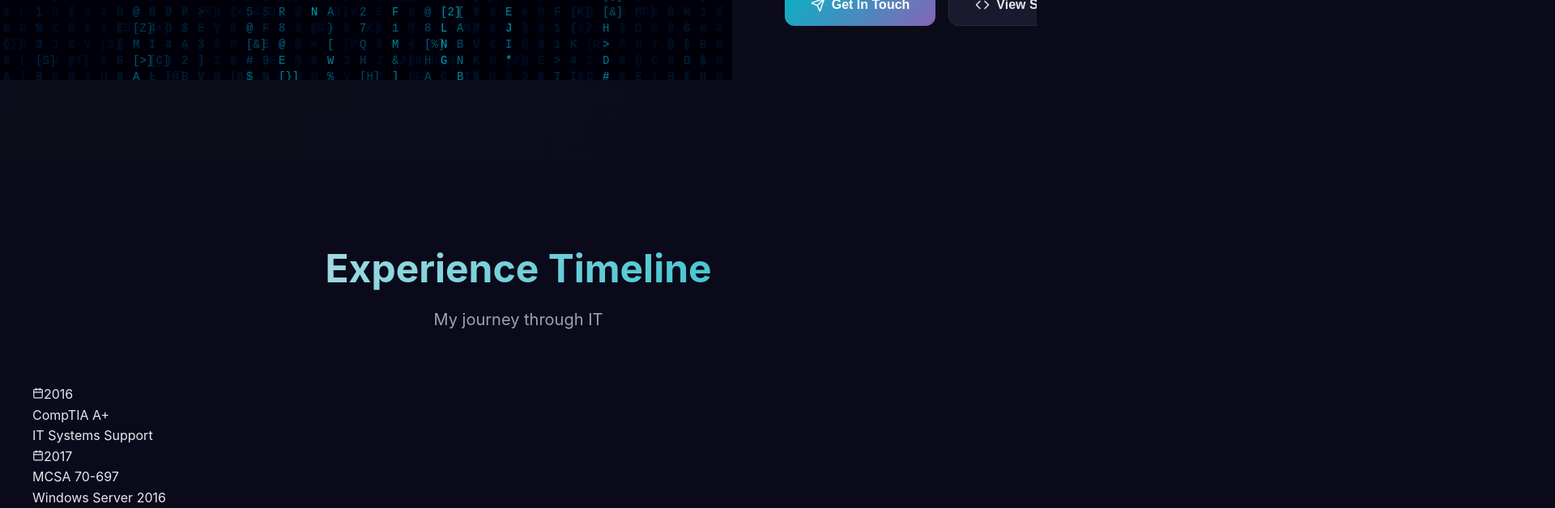
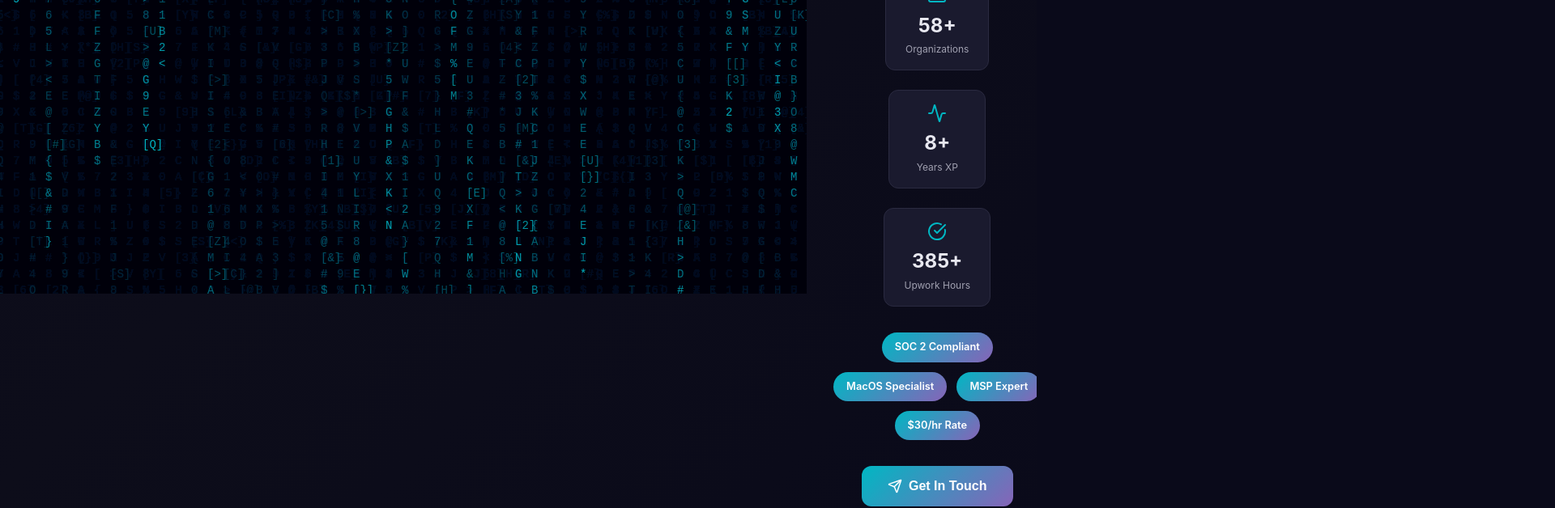
Before and after one commit to customtechrepublic/vite-react-template, a React (Vite) app: page / in a window 1280 px wide. Shown: the part 860-1488 px from the top of the page at 81% size, 1920 px wide, since content can reach past the window. Built offline with nearby package versions, Linux system fonts and the light colour scheme.

Commit message:
3xCV info updated
more stats for the graphs

```diff
--- a/src/react-app/App.css
+++ b/src/react-app/App.css
@@ -193,8 +193,9 @@ main { flex: 1; padding-top: 60px; }
 .hero-content {
 	position: relative;
 	z-index: 1;
-	max-width: 1200px;
+	max-width: 800px;
 	padding: 2rem;
+	margin: 0 auto;
 	display: flex;
 	flex-direction: column;
 	align-items: center;
@@ -243,30 +244,50 @@ main { flex: 1; padding-top: 60px; }
 
 .hero-stats {
 	display: flex;
-	gap: 2rem;
-	margin-bottom: 2.5rem;
+	gap: 1.5rem;
+	margin-bottom: 2rem;
+	flex-wrap: wrap;
+	justify-content: center;
 }
 
 .stat-box {
 	display: flex;
 	flex-direction: column;
 	align-items: center;
-	padding: 1.5rem 2rem;
+	padding: 1rem 1.5rem;
 	background: var(--surface);
 	border: 1px solid var(--border);
-	border-radius: 16px;
+	border-radius: 12px;
 	transition: all 0.3s;
+	min-width: 120px;
 }
 
 .stat-box:hover {
-	transform: translateY(-5px);
+	transform: translateY(-3px);
 	border-color: var(--accent);
-	box-shadow: 0 10px 40px var(--glow-accent);
+	box-shadow: 0 8px 25px var(--glow-accent);
 }
 
-.stat-box svg { color: var(--accent); margin-bottom: 0.5rem; }
-.stat-value { font-size: 2rem; font-weight: 700; color: var(--text); }
-.stat-label { font-size: 0.875rem; color: var(--text-secondary); }
+.stat-box svg { color: var(--accent); margin-bottom: 0.4rem; }
+.stat-value { font-size: 1.5rem; font-weight: 700; color: var(--text); }
+.stat-label { font-size: 0.75rem; color: var(--text-secondary); }
+
+.hero-badges {
+	display: flex;
+	flex-wrap: wrap;
+	gap: 0.75rem;
+	justify-content: center;
+	margin-bottom: 2rem;
+}
+
+.badge {
+	padding: 0.5rem 1rem;
+	background: linear-gradient(135deg, var(--accent) 0%, var(--accent2) 100%);
+	color: white;
+	border-radius: 20px;
+	font-size: 0.8rem;
+	font-weight: 600;
+}
 
 .hero-buttons {
 	display: flex;
@@ -325,8 +346,9 @@ main { flex: 1; padding-top: 60px; }
 }
 
 .section-content {
-	max-width: 1200px;
+	max-width: 1000px;
 	margin: 0 auto;
+	padding: 0 1.5rem;
 }
 
 .section-header {
@@ -759,16 +781,23 @@ main { flex: 1; padding-top: 60px; }
 
 /* Log Stream */
 .log-panel {
+	display: none;
+}
+
+.log-panel {
 	position: absolute;
 	top: 50%;
-	right: 5%;
-	transform: translateY(-50%);
-	width: 350px;
-	max-height: 400px;
-	background: rgba(0, 0, 0, 0.8);
+	left: 50%;
+	transform: translate(-50%, -50%);
+	width: 95%;
+	max-width: 600px;
+	max-height: 300px;
+	background: rgba(0, 0, 0, 0.85);
 	border: 1px solid var(--accent);
 	border-radius: 8px;
 	padding: 1rem;
+	margin-top: 2rem;
+}
 	z-index: 1;
 	overflow: hidden;
 }
@@ -931,9 +960,10 @@ main { flex: 1; padding-top: 60px; }
 /* Timeline Events */
 .timeline-container {
 	display: grid;
-	grid-template-columns: repeat(2, 1fr);
+	grid-template-columns: repeat(auto-fit, minmax(280px, 1fr));
 	gap: 1rem;
 	margin-bottom: 3rem;
+	padding: 0 1rem;
 }
 
 .timeline-event {
--- a/src/react-app/App.tsx
+++ b/src/react-app/App.tsx
@@ -5,7 +5,7 @@ import {
 	XAxis, YAxis, CartesianGrid, Tooltip, ResponsiveContainer, Legend
 } from "recharts";
 import {
-	Headphones, Cloud, Mail, Folder, User, Briefcase, Award, Send,
+	Headphones, Cloud, Mail, Folder, Briefcase, Award, Send,
 	Linkedin, Server, Code, CheckCircle, Menu, X,
 	Sun, Moon, Phone, Globe,
 	Activity, TrendingUp, Calendar
@@ -389,18 +389,29 @@ function App() {
 								<div className="stat-box">
 									<TrendingUp size={24} />
 									<span className="stat-value">125+</span>
-									<span className="stat-label">Projects</span>
+									<span className="stat-label">Projects Delivered</span>
 								</div>
 								<div className="stat-box">
-									<User size={24} />
+									<Folder size={24} />
 									<span className="stat-value">58+</span>
-									<span className="stat-label">Clients</span>
+									<span className="stat-label">Organizations</span>
 								</div>
 								<div className="stat-box">
 									<Activity size={24} />
 									<span className="stat-value">8+</span>
-									<span className="stat-label">Years</span>
+									<span className="stat-label">Years XP</span>
 								</div>
+								<div className="stat-box">
+									<CheckCircle size={24} />
+									<span className="stat-value">385+</span>
+									<span className="stat-label">Upwork Hours</span>
+								</div>
+							</div>
+							<div className="hero-badges">
+								<span className="badge">SOC 2 Compliant</span>
+								<span className="badge">MacOS Specialist</span>
+								<span className="badge">MSP Expert</span>
+								<span className="badge">$30/hr Rate</span>
 							</div>
 							<div className="hero-buttons">
 								<button className="btn btn-primary" onClick={() => scrollToSection("contact")}>
```
